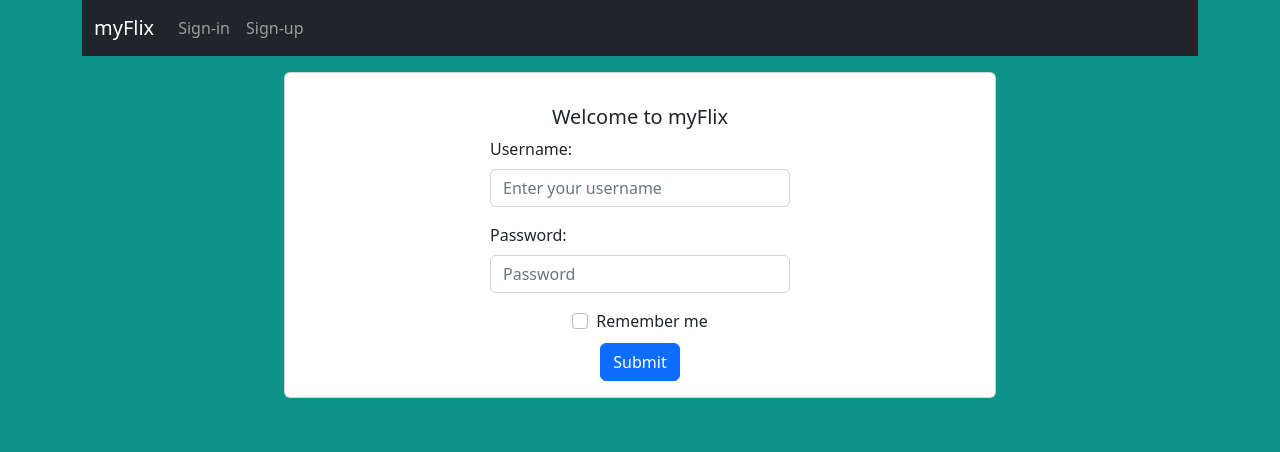
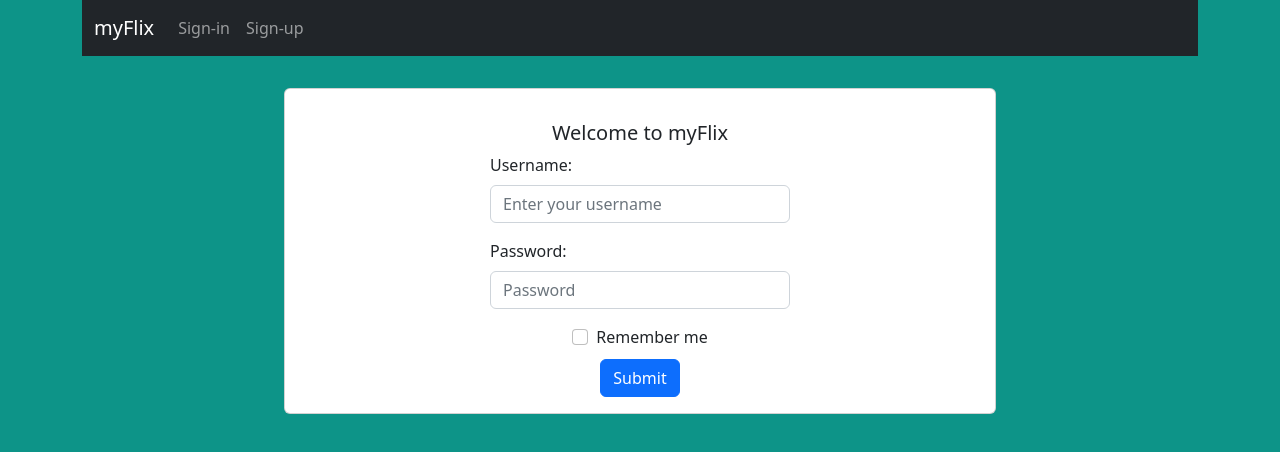
Before and after one commit to wichofly/myFlix-client, a React (Vite) app: page / in a window 1280 px wide. Shown: the top 452 px of the page. Built offline with nearby package versions, Linux system fonts and the light colour scheme.

Commit message:
margin topon main-view

```diff
--- a/src/components/main-view/main-view.jsx
+++ b/src/components/main-view/main-view.jsx
@@ -75,7 +75,7 @@ export class MainView extends React.Component {
     return (
       <Router>
         <Menubar user={user} />
-        <Row className="main-view justify-content-md-center">
+        <Row className="main-view mt-3 justify-content-md-center">
           <Route
             exact
             path="/"
```
